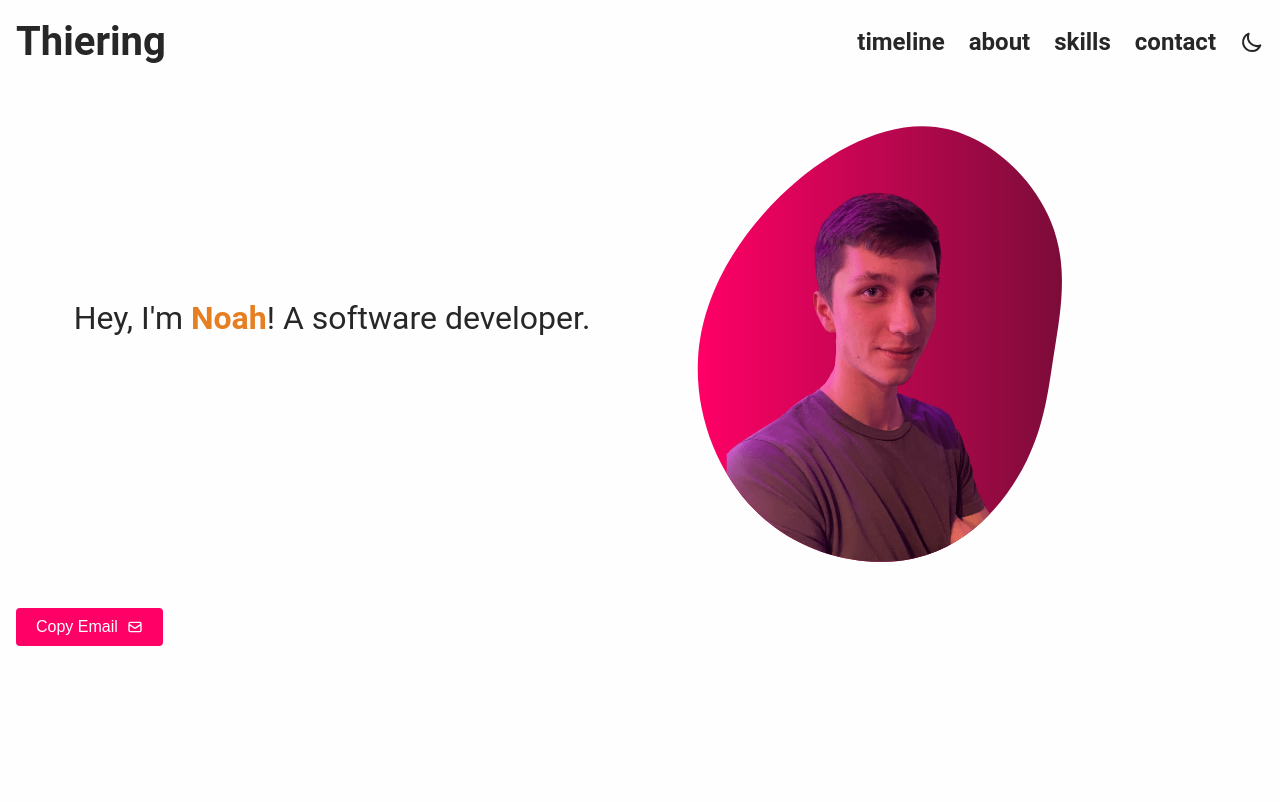
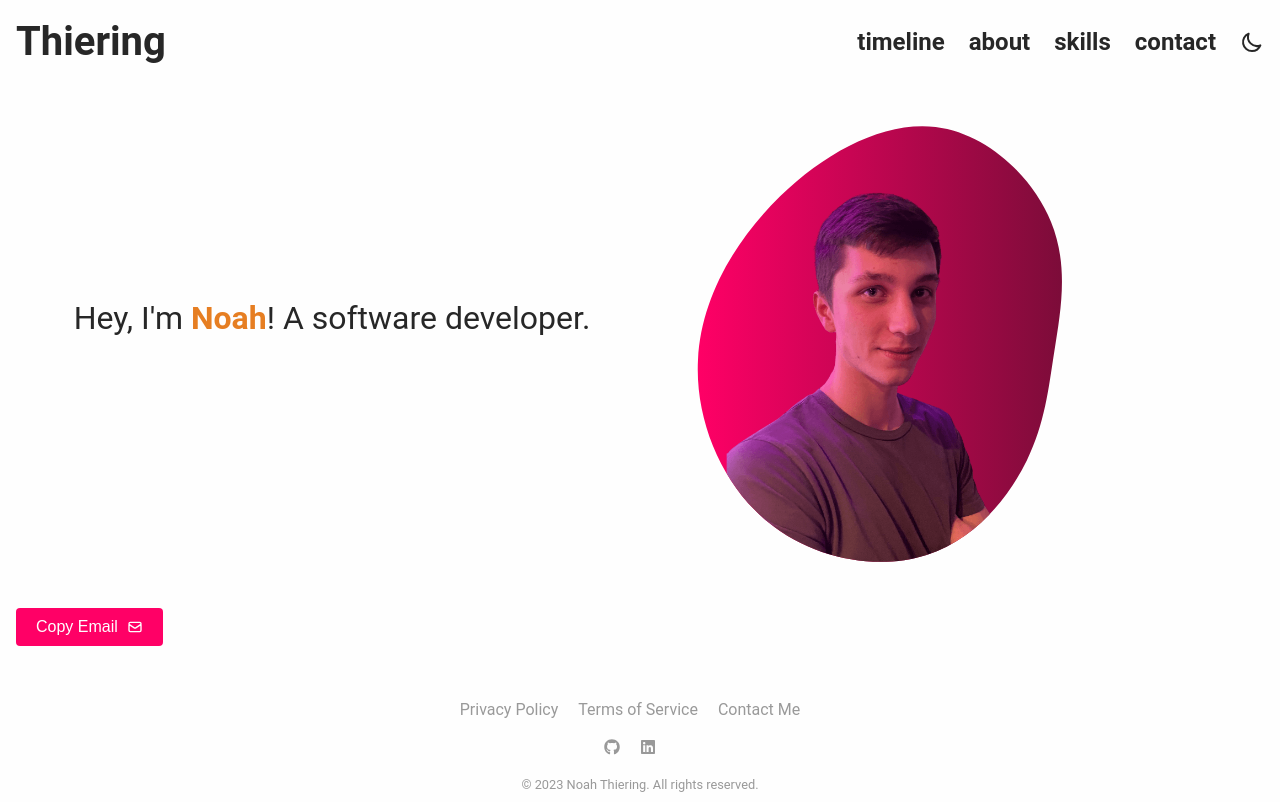
Before and after one commit to Noah4ever/noah4ever.github.io, a React (Vite) app: page / in a window 1280 px wide. Built offline with nearby package versions, Linux system fonts and the light colour scheme.

Commit message:
feature: add footer

```diff
--- /dev/null
+++ b/src/components/Footer.tsx
@@ -0,0 +1,47 @@
+import "@styles/footer.scss";
+import { FaGithub, FaLinkedin } from "react-icons/fa";
+
+export default function Footer() {
+  return (
+    <footer className="footer-container">
+      <div className="footer-content">
+        <ul className="footer-list">
+          <li className="footer-list-item">
+            <a href="#">Privacy Policy</a>
+          </li>
+          <li className="footer-list-item">
+            <a href="#">Terms of Service</a>
+          </li>
+          <li className="footer-list-item">
+            <a href="#">Contact Me</a>
+          </li>
+        </ul>
+        <ul className="footer-social-list">
+          <li className="footer-social-list-item">
+            <a
+              href="https://github.com/Noah4ever"
+              target="_blank"
+              rel="noopener noreferrer"
+            >
+              <FaGithub className="footer-social-media-icon" />
+            </a>
+          </li>
+          <li className="footer-social-list-item">
+            <a
+              href="https://www.linkedin.com/in/noah-thiering/"
+              target="_blank"
+              rel="noopener noreferrer"
+            >
+              <FaLinkedin className="footer-social-media-icon" />
+            </a>
+          </li>
+        </ul>
+      </div>
+      <div className="footer-bottom">
+        <p className="footer-copyright">
+          &copy; 2023 Noah Thiering. All rights reserved.
+        </p>
+      </div>
+    </footer>
+  );
+}
--- a/src/pages/App.tsx
+++ b/src/pages/App.tsx
@@ -2,13 +2,16 @@ import Welcome from "@/components/Welcome";
 import Header from "../components/Header";
 import "@styles/app.scss";
 import Contact from "@/components/Contact";
+import Footer from "@/components/Footer";
 
 export default function App() {
   return (
     <div className="app-container">
+      {/* Jump to main content */}
       <Header />
       <Welcome />
       <Contact />
+      <Footer />
     </div>
   );
 }
--- /dev/null
+++ b/src/styles/footer.scss
@@ -0,0 +1,44 @@
+.footer-container {
+  background-color: var(--background);
+  color: var(--text-color-muted);
+  padding-inline: 20px;
+  padding-top: 20px;
+  margin-top: 2rem;
+  display: flex;
+  flex-direction: column;
+  justify-content: center;
+  align-items: center;
+  .footer-content {
+    display: flex;
+    flex-direction: column;
+    justify-content: center;
+    gap: 1rem;
+    align-items: center;
+    ul {
+      list-style: none;
+      padding: 0;
+      margin: 0;
+      display: flex;
+      justify-content: space-between;
+      li {
+        margin-bottom: 0;
+        a {
+          text-decoration: none;
+          margin-right: 20px;
+          color: var(--text-color-muted);
+          transition: color 100ms ease-in-out;
+          &:hover {
+            color: var(--text-color);
+          }
+        }
+      }
+    }
+  }
+  .footer-bottom {
+    .footer-copyright {
+      margin-bottom: 0;
+      color: var(--text-color-muted);
+      font-size: 0.8rem;
+    }
+  }
+}
--- a/src/styles/index.scss
+++ b/src/styles/index.scss
@@ -10,6 +10,7 @@ body {
   --background-color: #fefefe;
   --background-color-navigation: #f0e2e8d7;
   --text-color: #272727;
+  --text-color-muted: #999;
   --shadow-color: #999;
   --highlight: #cdcdcd;
   --highlight-color: #000;
@@ -25,6 +26,7 @@ body.dark {
   --background-color: #1d1d1d;
   --background-color-navigation: #252123d7;
   --text-color: #dddddd;
+  --text-color-muted: #999;
   --shadow-color: #111;
   --highlight: #666;
   --highlight-color: #eee;
```
